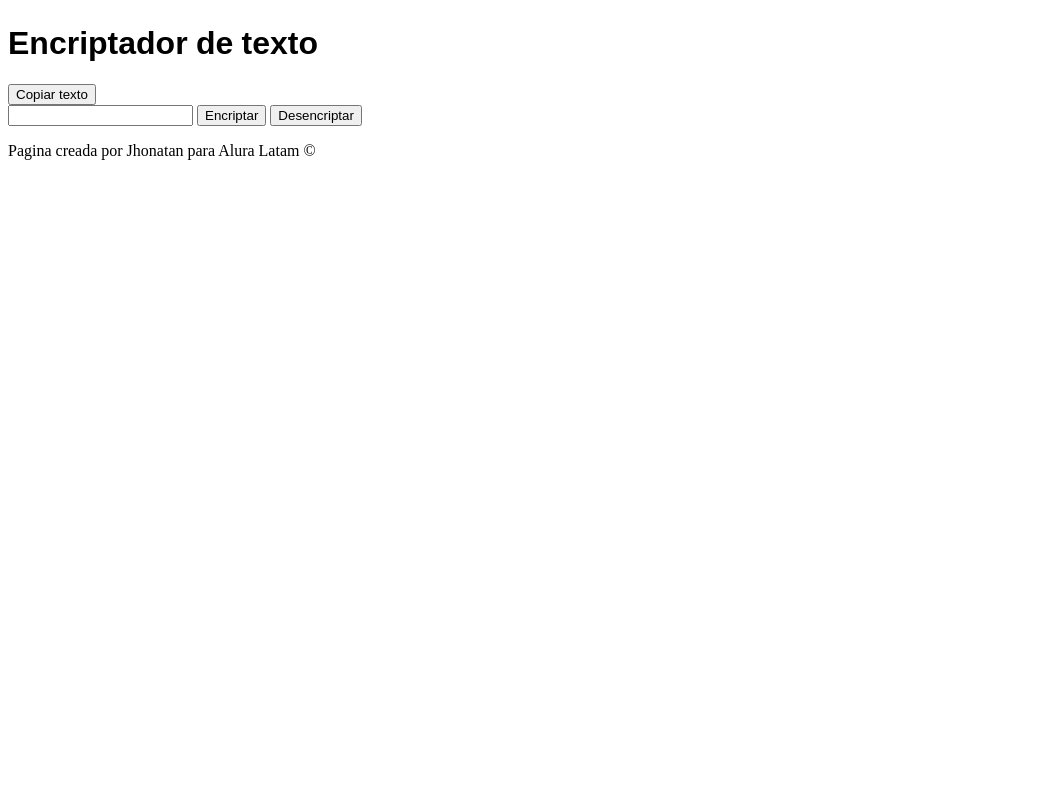
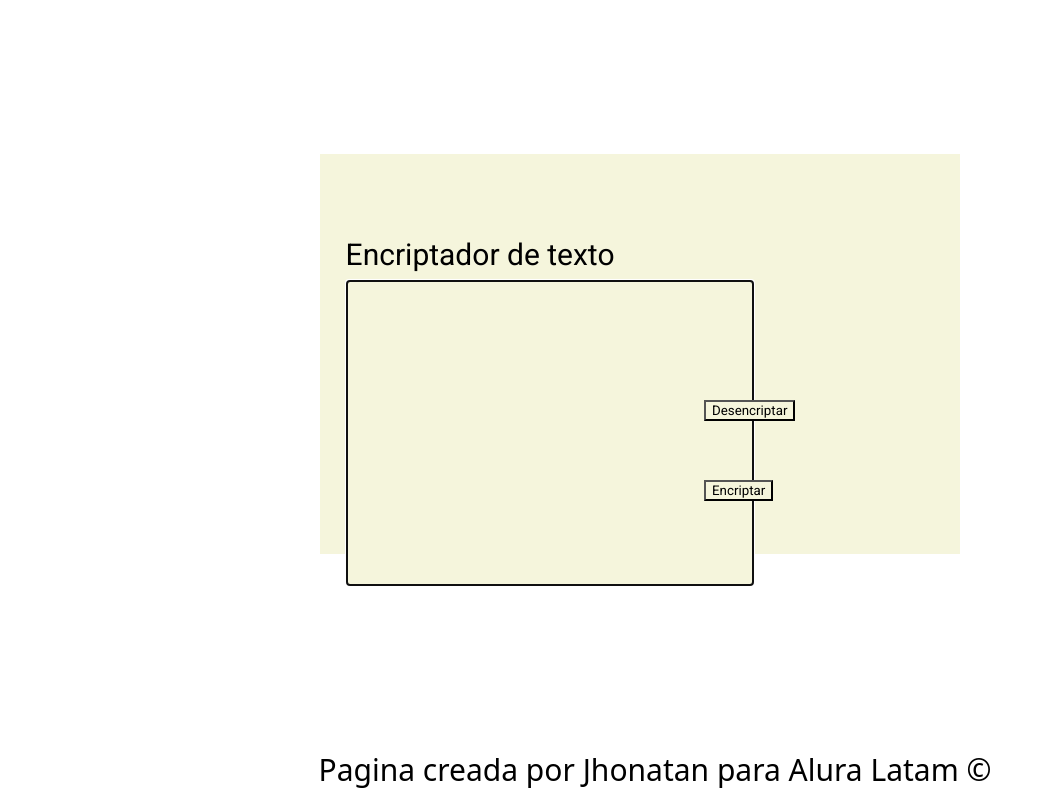
Before and after one commit to Jhonapra/Encriptador-de-texto, a plain HTML site: page index.html in a window 1280 px wide. Shown: the whole page, without its empty margins (0-1045 px from the left). Drawn offline with Linux system fonts and the light colour scheme; a web font is replaced by a local one.

Commit message:
Cambios en el diseño de la pagina web

```diff
--- a/index.html
+++ b/index.html
@@ -4,10 +4,15 @@
      <meta charset="UTF-8">
      <meta name="viewport" content="width=device-width, initial-scale=1.0">
      <title>Encriptador de texto</title>
+     <link rel="stylesheet" href="reset.css">
+     <link rel="stylesheet" href="style.css">
      <script src="funciones-encriptador.js"></script>
       <link rel="preconnect" href="https://fonts.googleapis.com">
       <link rel="preconnect" href="https://fonts.gstatic.com" crossorigin>
-      <link href="https://fonts.googleapis.com/css2?family=Crafty+Girls&family=Noto+Sans+Mende+Kikakui&display=swap" rel="stylesheet">
+      <link href="https://fonts.googleapis.com/css2?family=Libre+Barcode+128+Text&display=swap" rel="stylesheet">
+      <link rel="preconnect" href="https://fonts.googleapis.com">
+      <link rel="preconnect" href="https://fonts.gstatic.com" crossorigin>
+      <link href="https://fonts.googleapis.com/css2?family=Roboto:ital,wght@0,100;0,300;0,400;0,500;0,700;0,900;1,100;1,300;1,400;1,500;1,700;1,900&display=swap" rel="stylesheet">
 
 
 
@@ -15,16 +20,14 @@
 
 <body>
    <header>
-        <h1  style="font-family: Noto Sans Mende Kikakui, sans-serif" class="ncrafty-girls-regular">Encriptador de texto</h1>
+      <h1 class="ncrafty-girls-regular">Encriptador de texto</h1>
    </header>
 
    <main>
-        <button id="copiartexto" onclick="copiarTexto()">Copiar texto</button>
-        <div>
-            <input type="text" id="texto">
-            <button onclick="encriptar()">Encriptar</button>
-            <button onclick="desencriptar()">Desencriptar</button>
-        </div>
+       <button id="copiartexto" onclick="copiarTexto()" class="boton-copiarTexto">Copiar texto</button>
+       <input type="text" id="texto" class="input-texto" autofocus>
+       <button onclick="encriptar()" class="boton-encriptar">Encriptar</button>
+       <button onclick="desencriptar()" class="boton-desencriptar">Desencriptar</button>
 
    </main>
 
--- /dev/null
+++ b/reset.css
@@ -0,0 +1,48 @@
+/* http://meyerweb.com/eric/tools/css/reset/
+   v2.0 | 20110126
+   License: none (public domain)
+*/
+
+html, body, div, span, applet, object, iframe,
+h1, h2, h3, h4, h5, h6, p, blockquote, pre,
+a, abbr, acronym, address, big, cite, code,
+del, dfn, em, img, ins, kbd, q, s, samp,
+small, strike, strong, sub, sup, tt, var,
+b, u, i, center,
+dl, dt, dd, ol, ul, li,
+fieldset, form, label, legend,
+table, caption, tbody, tfoot, thead, tr, th, td,
+article, aside, canvas, details, embed,
+figure, figcaption, footer, header, hgroup,
+menu, nav, output, ruby, section, summary,
+time, mark, audio, video {
+	margin: 0;
+	padding: 0;
+	border: 0;
+	font-size: 100%;
+	font: inherit;
+	vertical-align: baseline;
+}
+/* HTML5 display-role reset for older browsers */
+article, aside, details, figcaption, figure,
+footer, header, hgroup, menu, nav, section {
+	display: block;
+}
+body {
+	line-height: 1;
+}
+ol, ul {
+	list-style: none;
+}
+blockquote, q {
+	quotes: none;
+}
+blockquote:before, blockquote:after,
+q:before, q:after {
+	content: '';
+	content: none;
+}
+table {
+	border-collapse: collapse;
+	border-spacing: 0;
+}
--- a/style.css
+++ b/style.css
@@ -1 +1,74 @@
-/*Creacion de los estilos para esta pagina*/
+/*Creacion de los estilos para esta pagina, el estilo debe ser como una carta con palabras
+raras que parezcan otro idioma, y que inciten a la encriptacion*/
+
+body{
+    margin-top: 12%;
+}
+
+body header{
+    font-family: "Roboto", sans-serif;
+    position: absolute;
+    top: 30%;
+    left: 27%;
+    font-size: 30px;
+}
+
+body main{
+    display: flex;
+    justify-content: center;
+    align-items: center;
+    height: 50vh;
+    margin: 20px 25%;
+    background-color: beige;
+}
+
+
+
+.boton-encriptar{
+    font-family: "Roboto", sans-serif;
+    position: absolute;
+    top: 60%;
+    left: 55%;
+    background-color: beige;
+}
+
+.boton-desencriptar{
+    font-family: "Roboto", sans-serif;
+    position: absolute;
+    top: 50%;
+    left: 55%;
+    background-color: beige;
+}
+
+.boton-copiarTexto{
+    font-family: "Roboto", sans-serif;
+    position: absolute;
+    top: 70%;
+    left: 43.9%;
+    background-color: beige;
+}
+
+.input-texto{
+
+    position: absolute;
+    top: 35%;
+    left: 27%;
+    width: 400px;
+    height: 300px;
+    background-color: beige;
+}
+
+body main, footer{
+    font-family: "Libre Barcode 128 Text", system-ui;
+    font-weight: 400;
+    font-style: normal;
+    font-size: 30px;
+}
+
+footer{
+    position: absolute;
+    width: 100%;
+    text-align: center;
+    bottom: 0;
+    margin: 15px 15px;
+}
```
Lines whose indentation alone changed are shown as unchanged.
